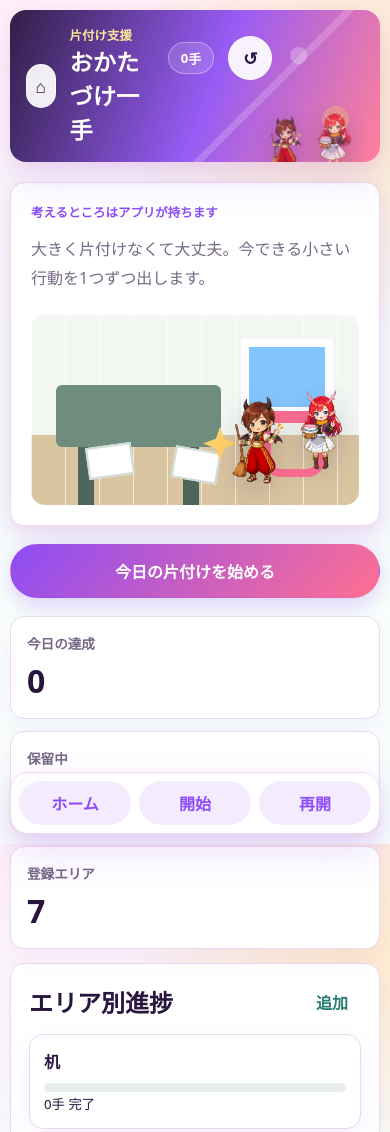
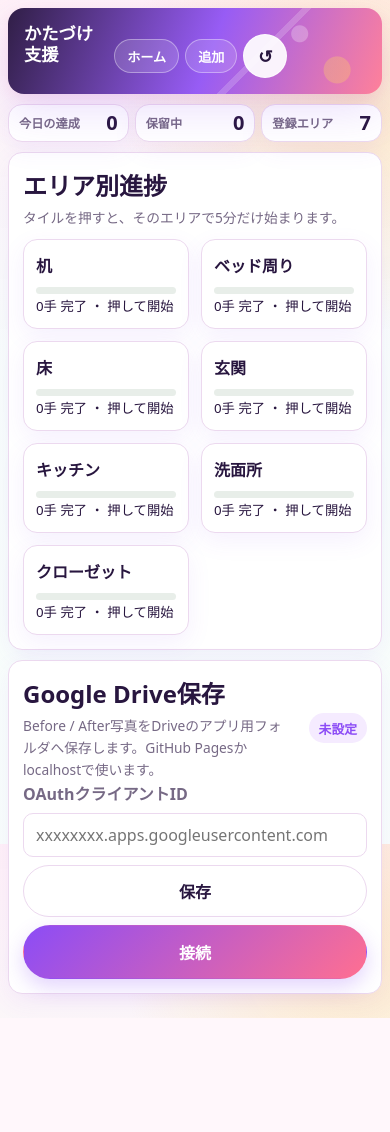
Before and after one commit to lycoris6-png/Okataduke-app, a plain HTML site: page mobile.html in a window 390 px wide. Shown: the top 1132 px of the page. After the commit the page ends 1018 px from the top, so only its background shows below. Drawn offline with Linux system fonts and the light colour scheme.

Commit message:
Tighten mobile home flow

```diff
--- a/app.js
+++ b/app.js
@@ -119,22 +119,24 @@ function showScreen(id) {
 
 function renderHome() {
   $("todayCount").textContent = state.todayCompleted;
-  $("headerTodayCount").textContent = state.todayCompleted;
   $("holdCount").textContent = state.heldTasks.length;
   $("areaCount").textContent = state.areas.length;
-  $("resumeButton").classList.toggle("hidden", !state.session?.isActive);
+  $("headerResumeButton").classList.toggle("hidden", !state.session?.isActive);
 
   const areaGrid = $("areaGrid");
   areaGrid.innerHTML = "";
   state.areas.forEach((area) => {
-    const card = document.createElement("article");
+    const card = document.createElement("button");
+    card.type = "button";
     card.className = "area-card";
+    card.dataset.areaId = area.id;
     const percent = Math.min(100, area.completedCount * 10);
     card.innerHTML = `
       <strong>${escapeHtml(area.name)}</strong>
       <div class="progress-track"><div class="progress-fill" style="width: ${percent}%"></div></div>
-      <small>${area.completedCount}手 完了</small>
+      <small>${area.completedCount}手 完了 ・ 押して開始</small>
     `;
+    card.addEventListener("click", () => startSessionForArea(area.id));
     areaGrid.append(card);
   });
   renderDriveStatus();
@@ -179,18 +181,38 @@ function renderSetup({ resetBefore = false } = {}) {
 
 function startSession() {
   const areaId = $("areaSelect").value;
+  beginSession({
+    areaId,
+    mode: selectedMode,
+    durationMinutes: selectedDuration,
+    beforeImage: $("beforePreview").src || null
+  });
+}
+
+function startSessionForArea(areaId) {
+  selectedMode = modeForArea(areaId);
+  selectedDuration = 5;
+  beginSession({
+    areaId,
+    mode: selectedMode,
+    durationMinutes: selectedDuration,
+    beforeImage: null
+  });
+}
+
+function beginSession({ areaId, mode, durationMinutes, beforeImage }) {
   state.session = {
     id: `session-${Date.now()}`,
     areaId,
-    mode: selectedMode,
+    mode,
     startedAt: new Date().toISOString(),
-    durationMinutes: selectedDuration,
+    durationMinutes,
     completedCount: 0,
-    currentTask: chooseTask(selectedMode),
-    beforeImage: $("beforePreview").src || null,
+    currentTask: chooseTask(mode),
+    beforeImage,
     afterImage: null,
     isActive: true,
-    endsAt: Date.now() + selectedDuration * 60 * 1000
+    endsAt: Date.now() + durationMinutes * 60 * 1000
   };
   saveState();
   renderRun();
@@ -198,6 +220,13 @@ function startSession() {
   startTimer();
   showCoach("最初は3つだけで大丈夫。");
   uploadSessionPhoto("before");
+}
+
+function modeForArea(areaId) {
+  if (areaId === "floor") return "floor_only";
+  if (areaId === "closet" || areaId === "bed") return "clothes_only";
+  if (areaId === "desk") return "paper_only";
+  return "normal";
 }
 
 function resumeSession() {
@@ -228,7 +257,6 @@ function renderRun() {
   const area = state.areas.find((item) => item.id === session.areaId);
   const mode = modes.find((item) => item.id === session.mode);
   const mascot = mascotForTask(session.currentTask);
-  $("headerTodayCount").textContent = state.todayCompleted;
   $("currentArea").textContent = area?.name || "エリア";
   $("modeLabel").textContent = mode?.label || "普通";
   $("taskText").textContent = session.currentTask?.text || "ゴミを3つ捨てる";
@@ -575,15 +603,12 @@ function bindEvents() {
     showScreen("homeScreen");
     showToast("リセットしました");
   });
+  $("headerResumeButton").addEventListener("click", resumeSession);
+  $("headerAddAreaButton").addEventListener("click", () => $("areaDialog").showModal());
   $("saveDriveClientButton").addEventListener("click", saveDriveClientId);
   $("connectDriveButton").addEventListener("click", () => {
     connectDrive().catch((error) => console.error(error));
   });
-  $("startButton").addEventListener("click", () => {
-    renderSetup({ resetBefore: true });
-    showScreen("setupScreen");
-  });
-  $("resumeButton").addEventListener("click", resumeSession);
   $("beginSessionButton").addEventListener("click", startSession);
   $("doneButton").addEventListener("click", () => completeTask());
   $("repeatButton").addEventListener("click", () => completeTask({ repeat: true }));
@@ -602,7 +627,6 @@ function bindEvents() {
     showScreen("homeScreen");
     showToast("おつかれさまでした");
   });
-  $("addAreaButton").addEventListener("click", () => $("areaDialog").showModal());
   $("saveAreaButton").addEventListener("click", addArea);
   $("durationGroup").addEventListener("click", (event) => {
     const button = event.target.closest("button[data-duration]");
@@ -625,21 +649,6 @@ function bindEvents() {
       uploadSessionPhoto("after");
     });
   });
-  document.querySelectorAll("[data-mobile-nav]").forEach((button) => {
-    button.addEventListener("click", () => {
-      const nav = button.dataset.mobileNav;
-      if (nav === "home") {
-        stopTimer();
-        renderHome();
-        showScreen("homeScreen");
-      }
-      if (nav === "start") {
-        renderSetup({ resetBefore: true });
-        showScreen("setupScreen");
-      }
-      if (nav === "resume") resumeSession();
-    });
-  });
 }
 
 bindEvents();
--- a/mobile.html
+++ b/mobile.html
@@ -13,46 +13,20 @@
     <div class="app-shell">
       <header class="app-header">
         <div class="header-main">
-          <button class="icon-button" id="homeButton" type="button" aria-label="ホームへ戻る">⌂</button>
           <div>
-            <p class="eyebrow">片付け支援</p>
-            <h1>おかたづけ一手</h1>
+            <h1>かたづけ支援</h1>
           </div>
         </div>
         <div class="header-tools">
-          <span class="mini-stat"><b id="headerTodayCount">0</b>手</span>
+          <button class="header-action" id="homeButton" type="button">ホーム</button>
+          <button class="header-action hidden" id="headerResumeButton" type="button">再開</button>
+          <button class="header-action" id="headerAddAreaButton" type="button">追加</button>
           <button class="icon-button" id="resetButton" type="button" aria-label="保存データをリセット">↺</button>
-        </div>
-        <div class="header-mascots" aria-hidden="true">
-          <img src="assets/chibi-broom.png" alt="">
-          <img src="assets/chibi-laundry.png" alt="">
         </div>
       </header>
 
       <main>
         <section class="screen active" id="homeScreen" aria-label="ホーム">
-          <div class="hero">
-            <div class="hero-copy">
-              <p class="eyebrow">考えるところはアプリが持ちます</p>
-              <p>大きく片付けなくて大丈夫。今できる小さい行動を1つずつ出します。</p>
-            </div>
-            <div class="room-visual" aria-hidden="true">
-              <img class="hero-mascot hero-mascot-broom" src="assets/chibi-broom.png" alt="">
-              <img class="hero-mascot hero-mascot-laundry" src="assets/chibi-laundry.png" alt="">
-              <div class="window"></div>
-              <div class="desk"></div>
-              <div class="basket"></div>
-              <div class="paper paper-a"></div>
-              <div class="paper paper-b"></div>
-              <div class="spark"></div>
-            </div>
-          </div>
-
-          <div class="home-actions">
-            <button class="primary-button" id="startButton" type="button">今日の片付けを始める</button>
-            <button class="secondary-button hidden" id="resumeButton" type="button">前回の続きから再開する</button>
-          </div>
-
           <div class="metrics-row">
             <article>
               <span>今日の達成</span>
@@ -70,8 +44,10 @@
 
           <section class="panel" aria-labelledby="areaTitle">
             <div class="section-head">
-              <h2 id="areaTitle">エリア別進捗</h2>
-              <button class="text-button" id="addAreaButton" type="button">追加</button>
+              <div>
+                <h2 id="areaTitle">エリア別進捗</h2>
+                <p class="panel-note">タイルを押すと、そのエリアで5分だけ始まります。</p>
+              </div>
             </div>
             <div class="area-grid" id="areaGrid"></div>
           </section>
@@ -192,11 +168,6 @@
         </section>
       </main>
 
-      <nav class="mobile-dock" aria-label="スマホ用ナビゲーション">
-        <button type="button" data-mobile-nav="home">ホーム</button>
-        <button type="button" data-mobile-nav="start">開始</button>
-        <button type="button" data-mobile-nav="resume">再開</button>
-      </nav>
     </div>
 
     <div class="toast hidden" id="toast" role="status" aria-live="polite"></div>
--- a/styles.css
+++ b/styles.css
@@ -47,7 +47,7 @@ button {
 .app-shell {
   width: min(960px, 100%);
   margin: 0 auto;
-  padding: 18px 18px 96px;
+  padding: 14px 14px 32px;
 }
 
 .app-header,
@@ -64,12 +64,12 @@ button {
 
 .app-header {
   position: relative;
-  margin-bottom: 20px;
-  padding: 16px 18px;
-  min-height: 92px;
+  margin-bottom: 10px;
+  padding: 10px 12px;
+  min-height: 0;
   overflow: hidden;
   color: #ffffff;
-  border-radius: 20px;
+  border-radius: 14px;
   background:
     linear-gradient(110deg, rgba(40, 22, 63, 0.96) 0%, rgba(140, 76, 246, 0.90) 54%, rgba(255, 111, 145, 0.86) 100%);
   box-shadow: var(--shadow);
@@ -86,35 +86,6 @@ button {
   pointer-events: none;
 }
 
-.app-header > * {
-  position: relative;
-  z-index: 1;
-}
-
-.header-mascots {
-  position: absolute;
-  right: 76px;
-  bottom: -18px;
-  z-index: 1;
-  display: flex;
-  align-items: flex-end;
-  gap: 2px;
-  pointer-events: none;
-}
-
-.header-mascots img {
-  width: 74px;
-  height: 74px;
-  object-fit: contain;
-  filter: drop-shadow(0 8px 12px rgba(40, 22, 63, 0.28));
-}
-
-.header-mascots img:last-child {
-  width: 82px;
-  height: 82px;
-  margin-left: -16px;
-}
-
 .header-main {
   justify-content: flex-start;
   z-index: 2;
@@ -124,6 +95,7 @@ button {
   flex-wrap: wrap;
   justify-content: flex-end;
   z-index: 2;
+  gap: 6px;
 }
 
 .app-header h1,
@@ -134,7 +106,8 @@ p {
 }
 
 .app-header h1 {
-  font-size: 1.45rem;
+  font-size: 1.08rem;
+  line-height: 1.2;
 }
 
 .eyebrow {
@@ -198,6 +171,17 @@ p {
   min-height: 32px;
   padding: 0 12px;
   border-radius: 999px;
+  font-size: 0.82rem;
+  font-weight: 900;
+}
+
+.header-action {
+  min-height: 34px;
+  padding: 0 12px;
+  border: 1.5px solid rgba(255, 255, 255, 0.36);
+  border-radius: 999px;
+  background: rgba(255, 255, 255, 0.14);
+  color: #ffffff;
   font-size: 0.82rem;
   font-weight: 900;
 }
@@ -338,6 +322,8 @@ p {
 
 .metrics-row {
   grid-template-columns: repeat(3, 1fr);
+  gap: 6px;
+  margin-bottom: 8px;
 }
 
 .metrics-row article,
@@ -354,7 +340,12 @@ p {
 }
 
 .metrics-row article {
-  padding: 16px;
+  display: flex;
+  min-width: 0;
+  align-items: center;
+  justify-content: space-between;
+  gap: 6px;
+  padding: 8px 10px;
 }
 
 .metrics-row span,
@@ -362,28 +353,39 @@ p {
 .photo-pair label {
   display: block;
   color: var(--muted);
-  font-size: 0.85rem;
+  font-size: 0.76rem;
   font-weight: 700;
 }
 
 .metrics-row strong {
   display: block;
-  margin-top: 6px;
-  font-size: 2rem;
+  margin-top: 0;
+  font-size: 1.25rem;
+  line-height: 1;
 }
 
 .panel {
-  margin-top: 14px;
-  padding: 18px;
+  margin-top: 10px;
+  padding: 14px;
 }
 
 .area-grid {
-  grid-template-columns: repeat(auto-fit, minmax(170px, 1fr));
-  margin-top: 12px;
+  grid-template-columns: repeat(auto-fit, minmax(140px, 1fr));
+  margin-top: 10px;
 }
 
 .area-card {
-  padding: 14px;
+  width: 100%;
+  min-height: 90px;
+  padding: 12px;
+  color: var(--ink);
+  text-align: left;
+  cursor: pointer;
+}
+
+.area-card:hover {
+  border-color: var(--coral);
+  transform: translateY(-1px);
 }
 
 .area-card strong {
@@ -392,7 +394,7 @@ p {
 }
 
 .progress-track {
-  height: 9px;
+  height: 7px;
   overflow: hidden;
   border-radius: 999px;
   background: #e8eee9;
@@ -842,43 +844,29 @@ dialog {
 
 @media (max-width: 720px) {
   .app-shell {
-    padding: 10px 10px 92px;
+    padding: 8px 8px 24px;
   }
 
   .app-header {
-    align-items: flex-start;
-    padding: 16px;
-    border-radius: 16px;
-    min-height: 104px;
-  }
-
-  .header-mascots {
-    right: 12px;
-    bottom: -12px;
-    opacity: 0.78;
-  }
-
-  .header-mascots img {
-    width: 60px;
-    height: 60px;
-  }
-
-  .header-mascots img:last-child {
-    width: 66px;
-    height: 66px;
+    align-items: center;
+    padding: 8px;
+    border-radius: 12px;
   }
 
   .header-tools {
-    width: 100%;
-    justify-content: flex-start;
-    margin-top: 10px;
+    width: auto;
+    justify-content: flex-end;
+    margin-top: 0;
   }
 
   .hero,
   .home-actions,
-  .metrics-row,
   .photo-pair {
     grid-template-columns: 1fr;
+  }
+
+  .metrics-row {
+    grid-template-columns: repeat(3, minmax(0, 1fr));
   }
 
   .hero {
@@ -906,47 +894,21 @@ dialog {
     height: 82px;
   }
 
-  .mobile-dock {
-    position: fixed;
-    left: 10px;
-    right: 10px;
-    bottom: max(10px, env(safe-area-inset-bottom));
-    z-index: 100;
-    display: grid;
-    grid-template-columns: repeat(3, 1fr);
-    gap: 8px;
-    padding: 8px;
-    border: 1.5px solid var(--line);
-    border-radius: 18px;
-    background: rgba(255, 255, 255, 0.92);
-    box-shadow: var(--shadow);
-    backdrop-filter: blur(12px);
-  }
-
-  .mobile-dock button {
-    min-height: 44px;
-    border: 0;
-    border-radius: 999px;
-    background: #f5ebff;
-    color: var(--berry);
-    font-weight: 900;
-  }
-
   .run-actions {
     position: sticky;
-    bottom: 82px;
+    bottom: 0;
     padding-top: 8px;
     background: linear-gradient(180deg, transparent, var(--paper) 18%);
   }
 
   .toast {
-    bottom: 86px;
+    bottom: 24px;
     font-size: 0.82rem;
   }
 
   .coach-bubble {
     right: 10px;
-    bottom: 146px;
+    bottom: 80px;
     grid-template-columns: 48px minmax(0, 1fr);
     max-width: calc(100vw - 20px);
   }
@@ -968,7 +930,7 @@ body.mobile-preview {
 }
 
 body.mobile-preview .app-shell {
-  padding: 10px 10px 92px;
+  padding: 8px 8px 24px;
 }
 
 body.mobile-preview .app-header {
@@ -985,35 +947,12 @@ body.mobile-preview .header-tools {
 
 body.mobile-preview .hero,
 body.mobile-preview .home-actions,
-body.mobile-preview .metrics-row,
 body.mobile-preview .photo-pair {
   grid-template-columns: 1fr;
 }
 
-body.mobile-preview .mobile-dock {
-  position: fixed;
-  left: calc(50% - min(205px, 50vw - 10px));
-  right: calc(50% - min(205px, 50vw - 10px));
-  bottom: max(10px, env(safe-area-inset-bottom));
-  z-index: 100;
-  display: grid;
-  grid-template-columns: repeat(3, 1fr);
-  gap: 8px;
-  padding: 8px;
-  border: 1.5px solid var(--line);
-  border-radius: 18px;
-  background: rgba(255, 255, 255, 0.92);
-  box-shadow: var(--shadow);
-  backdrop-filter: blur(12px);
-}
-
-body.mobile-preview .mobile-dock button {
-  min-height: 44px;
-  border: 0;
-  border-radius: 999px;
-  background: #f5ebff;
-  color: var(--berry);
-  font-weight: 900;
+body.mobile-preview .metrics-row {
+  grid-template-columns: repeat(3, minmax(0, 1fr));
 }
 
 @media (max-width: 420px) {
```
Also changed, not shown: index.html (+8 -37 lines), 1 other file.
